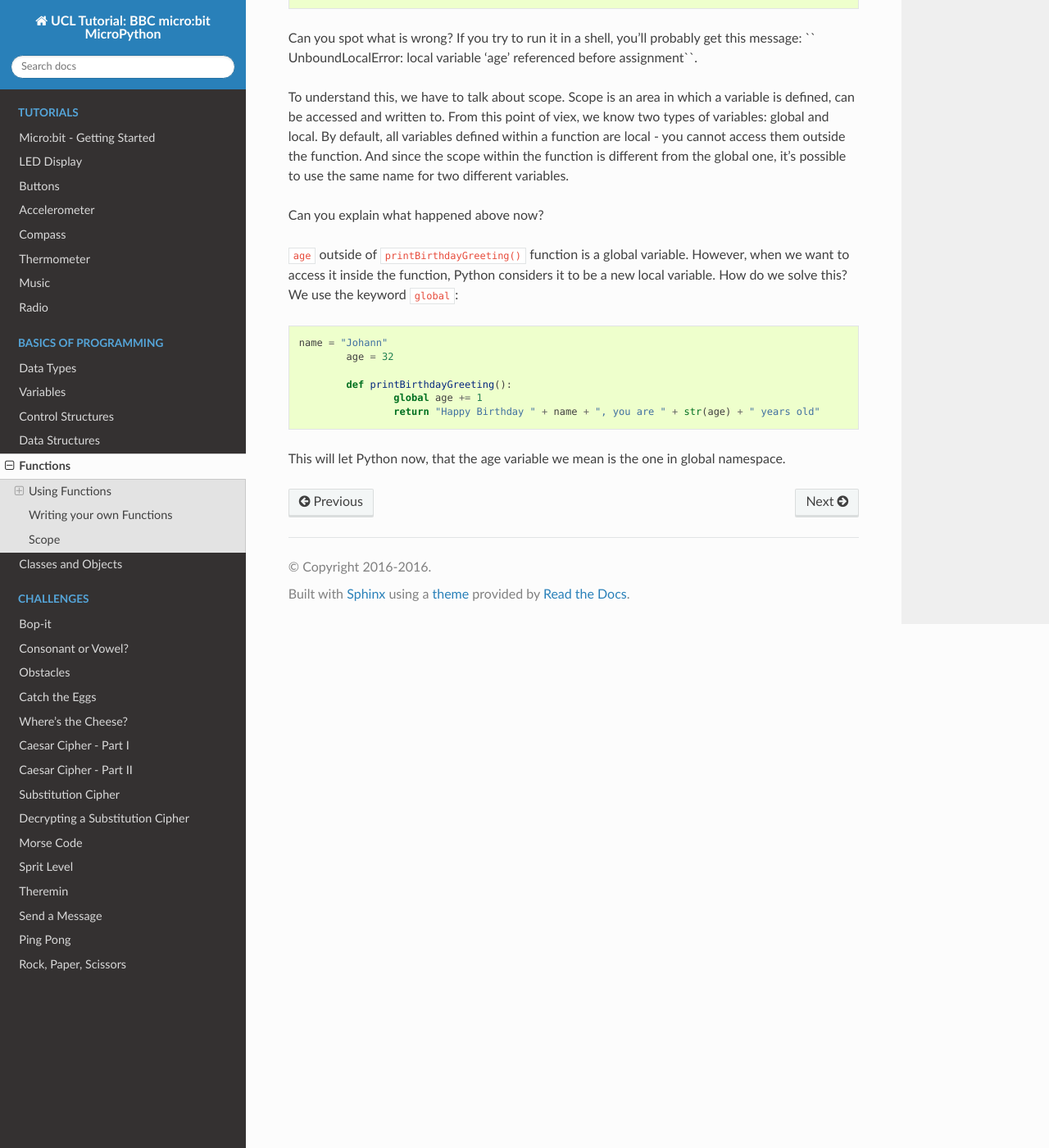
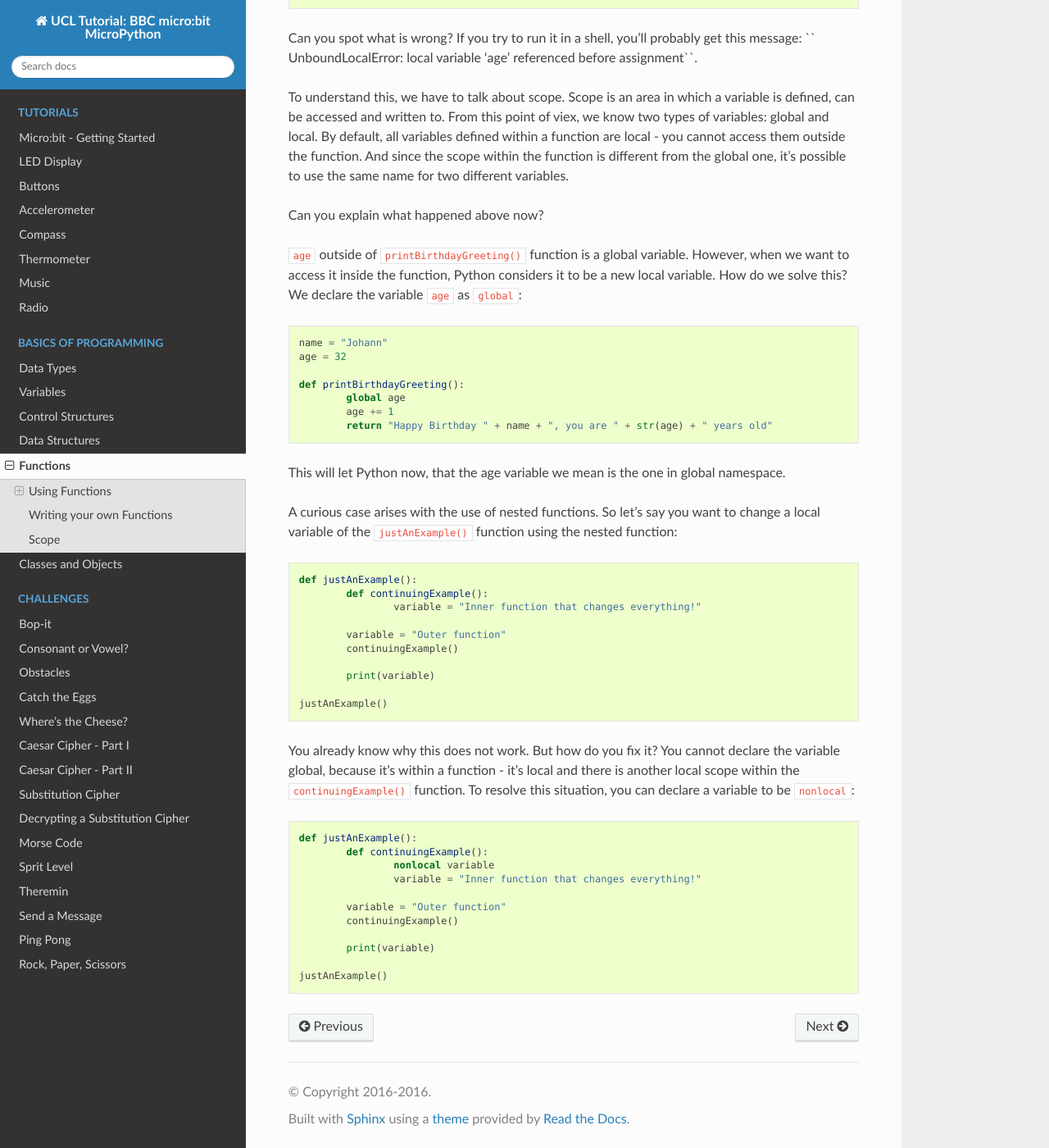
Before and after one commit to rharbird/microbit-challenges, a Sphinx documentation site: the page built from docs/source/basics/functions.rst, in a window 1280 px wide and 1400 px high, scrolled down 2128 px. Shown: the whole window at 82% size. Built offline with Sphinx 7.4.7 and the Read the Docs theme 2.0.0, drawn with Linux system fonts in a browser that asks for light colours; pages that are not in the unit, such as notebooks, are missing from menus.

Commit message:
Add section on 'nonlocal' variables

```diff
--- a/docs/source/basics/functions.rst
+++ b/docs/source/basics/functions.rst
@@ -86,14 +86,44 @@ within the function is different from the global one, it's possible to use the s
 Can you explain what happened above now?
 
 ``age`` outside of ``printBirthdayGreeting()`` function is a global variable. However, when we want to access it inside the function, Python considers it to be a new
-local variable. How do we solve this? We use the keyword ``global``: ::
+local variable. How do we solve this? We declare the variable ``age`` as ``global``: ::
 
 	name = "Johann"
-		age = 32
+	age = 32
 
-		def printBirthdayGreeting():
-			global age += 1
-			return "Happy Birthday " + name + ", you are " + str(age) + " years old"
+	def printBirthdayGreeting():
+		global age
+		age += 1
+		return "Happy Birthday " + name + ", you are " + str(age) + " years old"
 
 
 This will let Python now, that the age variable we mean is the one in global namespace.
+
+A curious case arises with the use of nested functions. So let's say you want to change a local variable of the ``justAnExample()`` function using the nested
+function: ::
+
+	def justAnExample():
+		def continuingExample():
+			variable = "Inner function that changes everything!"
+
+		variable = "Outer function"
+		continuingExample()
+
+		print(variable)
+
+	justAnExample()
+
+You already know why this does not work. But how do you fix it? You cannot declare the variable global, because it's within a function - it's local and there
+is another local scope within the ``continuingExample()`` function. To resolve this situation, you can declare a variable to be ``nonlocal``: ::
+
+	def justAnExample():
+		def continuingExample():
+			nonlocal variable
+			variable = "Inner function that changes everything!"
+
+		variable = "Outer function"
+		continuingExample()
+
+		print(variable)
+
+	justAnExample()
```
